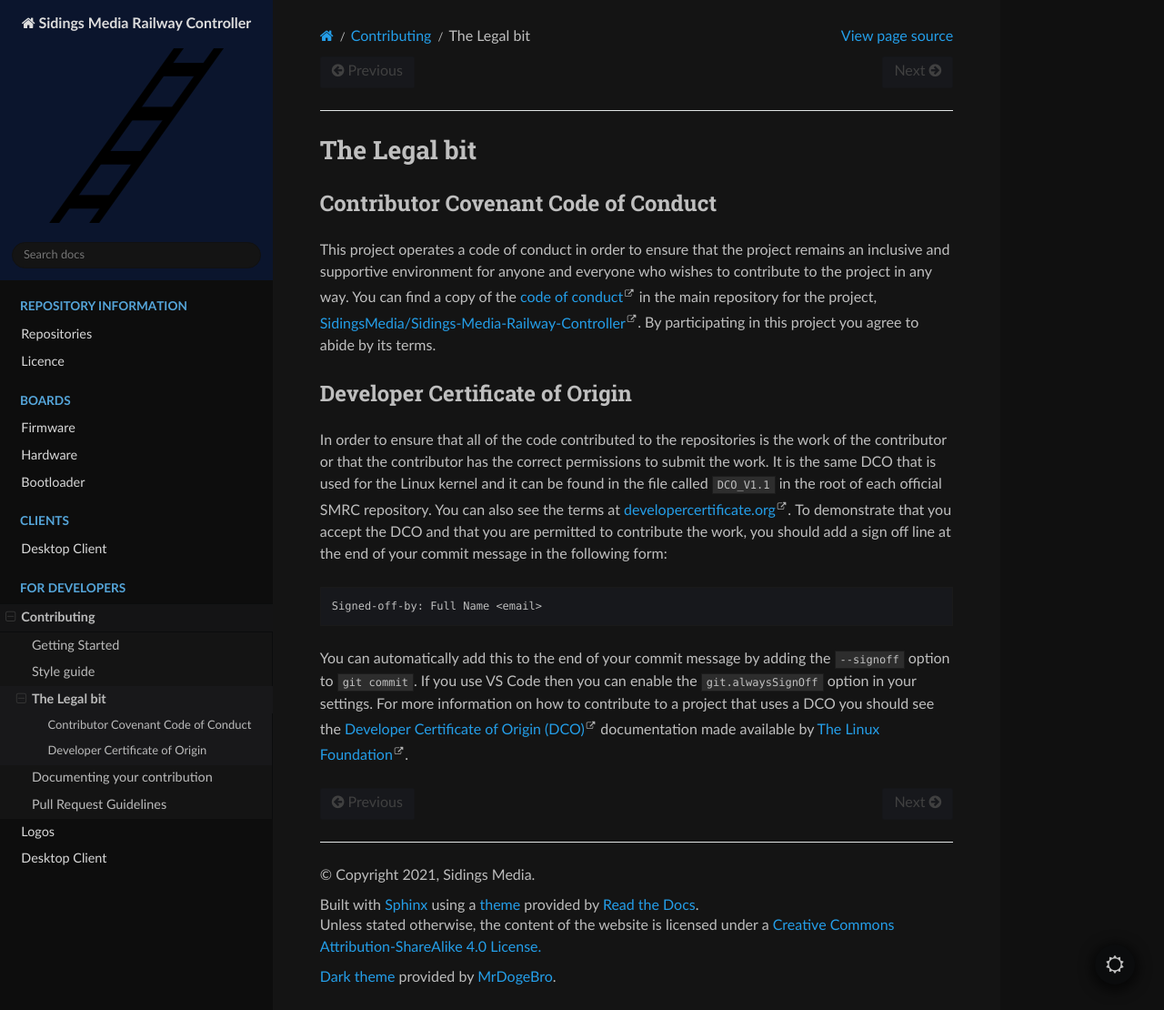
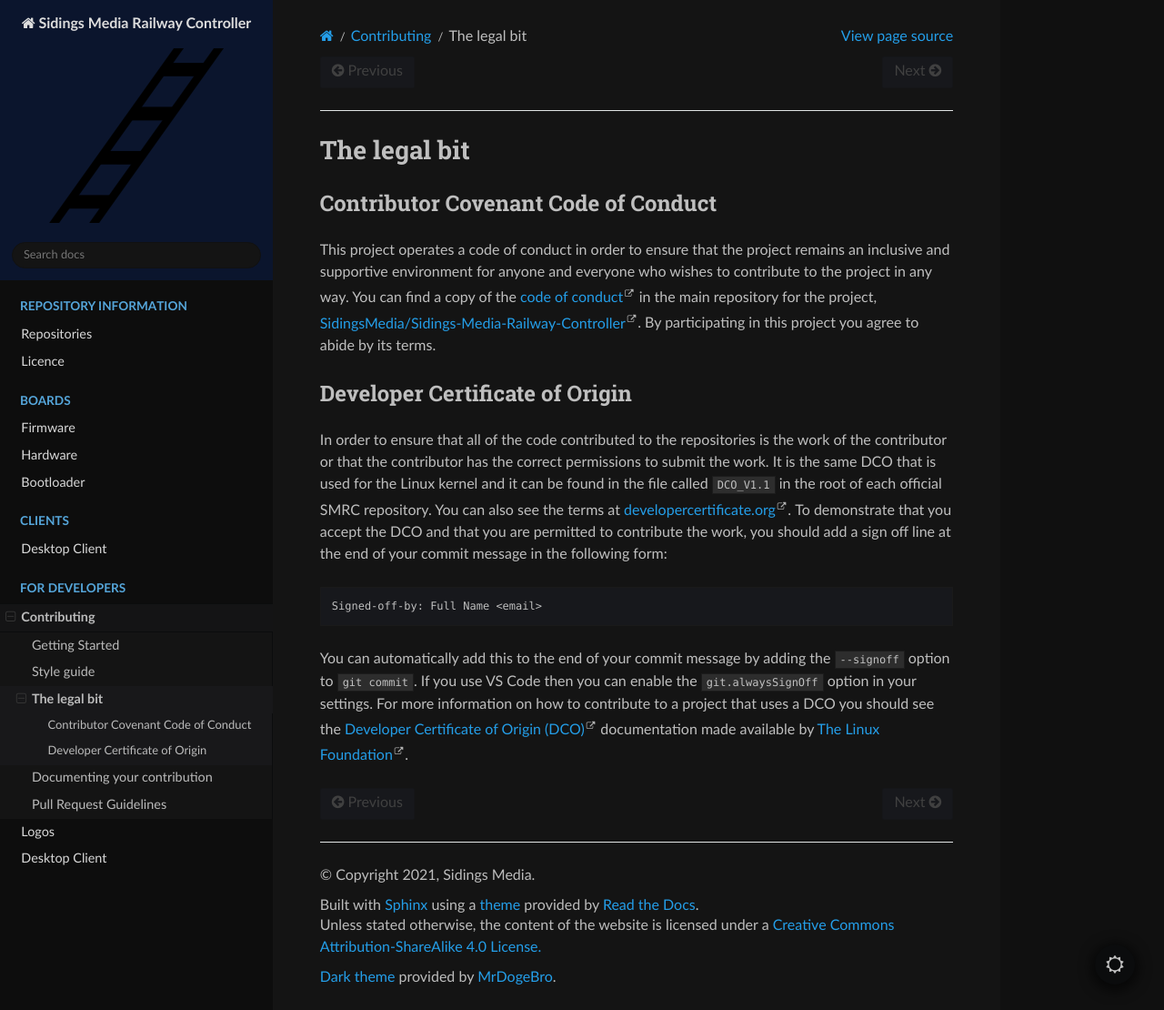
Before and after one commit to SidingsMedia/Sidings-Media-Railway-Controller, a Sphinx documentation site: the page built from docs/developers/contributing/legal.rst, in a window 1280 px wide and 1110 px high. Shown: the whole window at 91% size. Built offline with Sphinx 7.4.7 and the Read the Docs theme 2.0.0, drawn with Linux system fonts in a browser that asks for light colours.

```diff
--- a/docs/developers/contributing/legal.rst
+++ b/docs/developers/contributing/legal.rst
@@ -1,4 +1,4 @@
-The Legal bit
+The legal bit
 =============
 
 Contributor Covenant Code of Conduct
```
